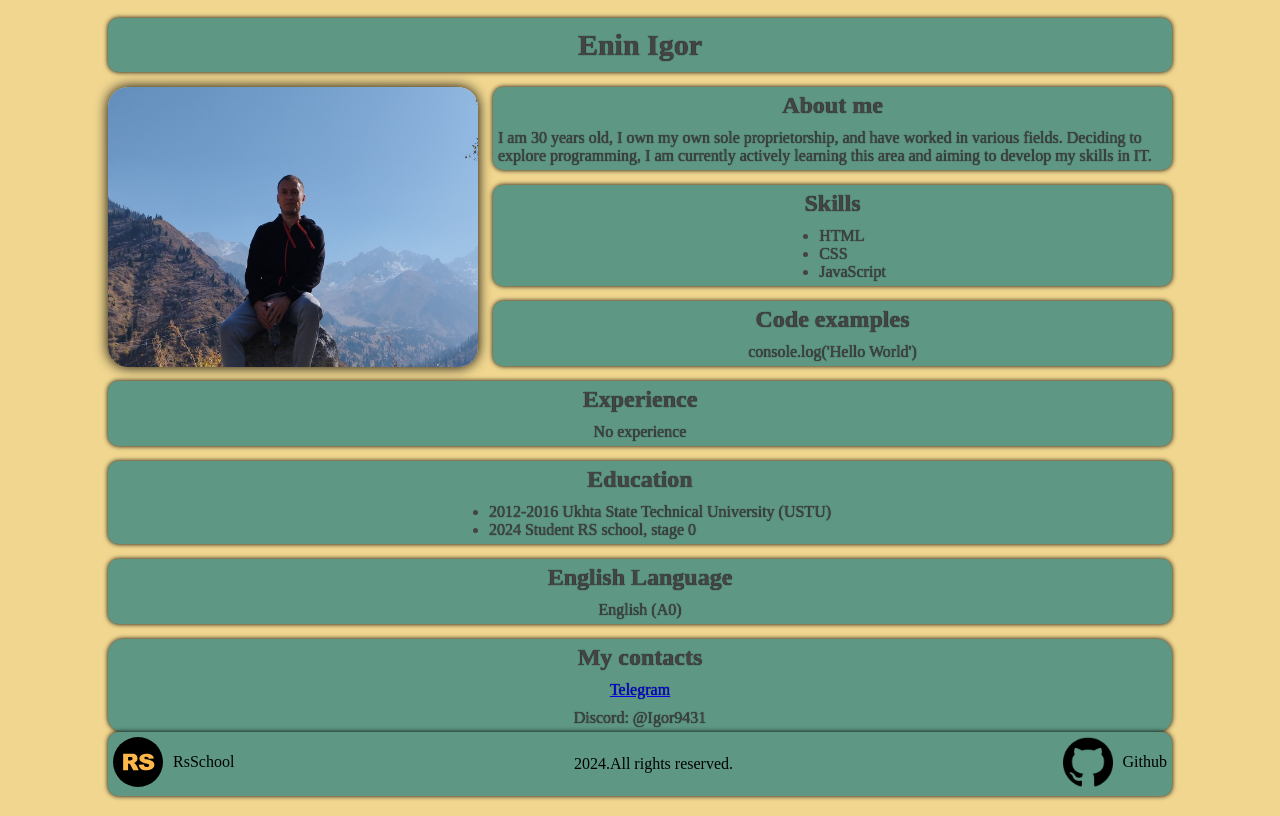
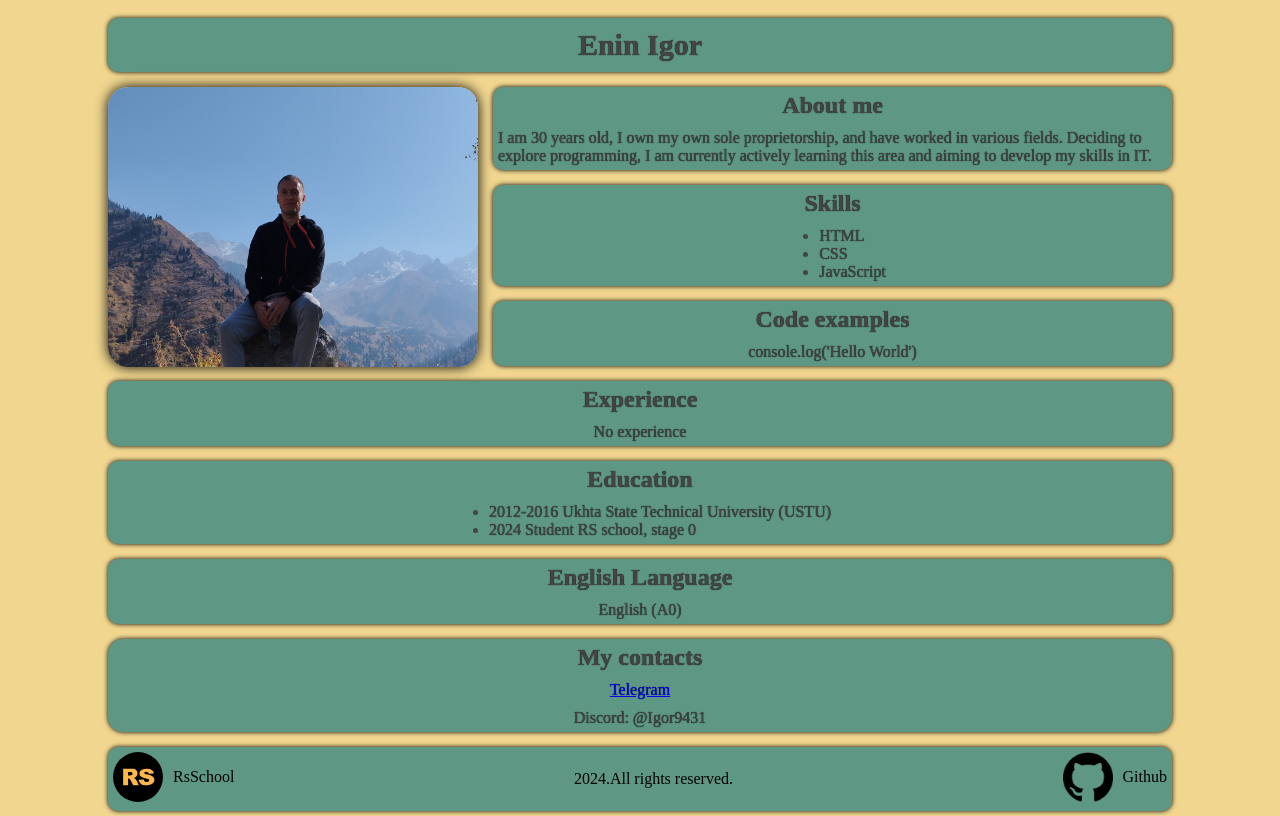
Before and after one commit to Igor9431/rsschool-cv, a plain HTML site: page index.html in a window 1280 px wide. Drawn offline with Linux system fonts and the light colour scheme.

Commit message:
feat: fix errors

```diff
--- a/index.html
+++ b/index.html
@@ -40,7 +40,7 @@
     </div>
 </div>
 </div>
-<div>
+<main>
 <div class="container">
     <div class="experience">
         <h2 class="h2"> Experience </h2>
@@ -75,7 +75,7 @@
             </p>
     </div>
 </div>
-</div>
+</main>
 <footer class="footer header container">
     <div class="social-buttons">
         <a href="https://rs.school/courses/javascript-ru" target="_blank"><img src="img/rs-logo.svg" alt="rs-logo"></a>
--- a/style.css
+++ b/style.css
@@ -21,6 +21,7 @@
     align-items: center;
     box-shadow: 0 0 5px;
     border-radius: 15px;
+    margin-bottom: 15px;
 }
 .about-me {
     background-color: #5e9784;
```
